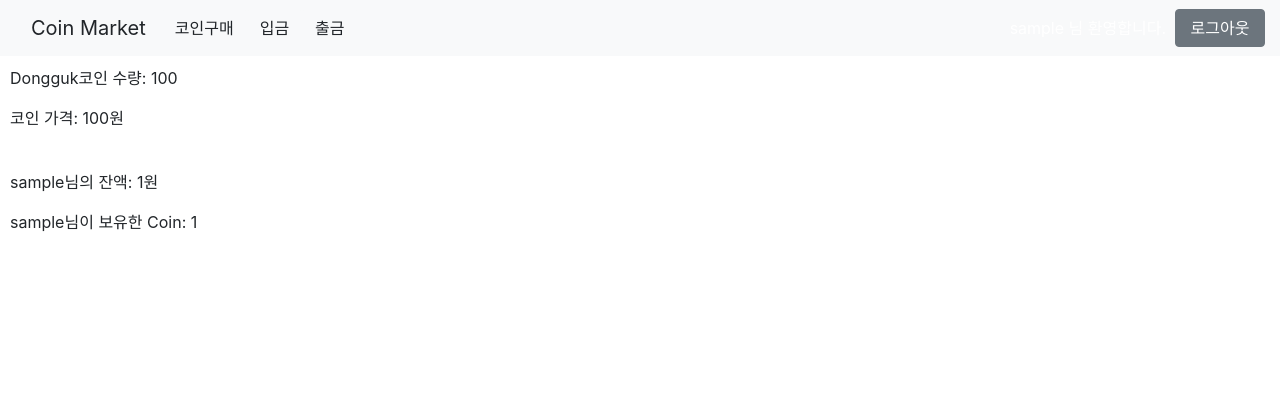
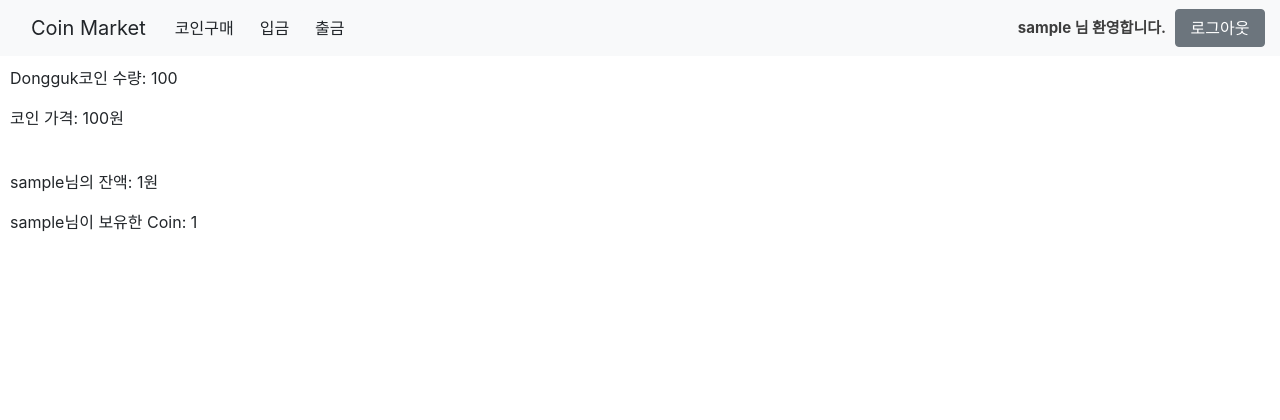
Before and after one commit to starht/2023-Software-Engineering-Project, a Flask app: page / in a window 1280 px wide. Shown: the top 420 px of the page. Run offline with Flask 3, Linux system fonts and the light colour scheme; the visitor is signed in with stand-in values (Sample User, id 1); tables that the repository leaves empty hold one stand-in row (values such as "Sample post"); some libraries are stand-ins or nearby versions.

Commit message:
Style: 유저 정보 표시

```diff
--- a/static/css/header.css
+++ b/static/css/header.css
@@ -18,7 +18,9 @@
   display: flex;
   justify-content: center;
   align-items: center;
-  color: #fff;
+  color: rgb(61, 61, 61);
+  font-size: 15px;
+  font-weight: bold;
   transition: all 0.1s ease-in-out;
   margin: 0 4px;
 }
```
